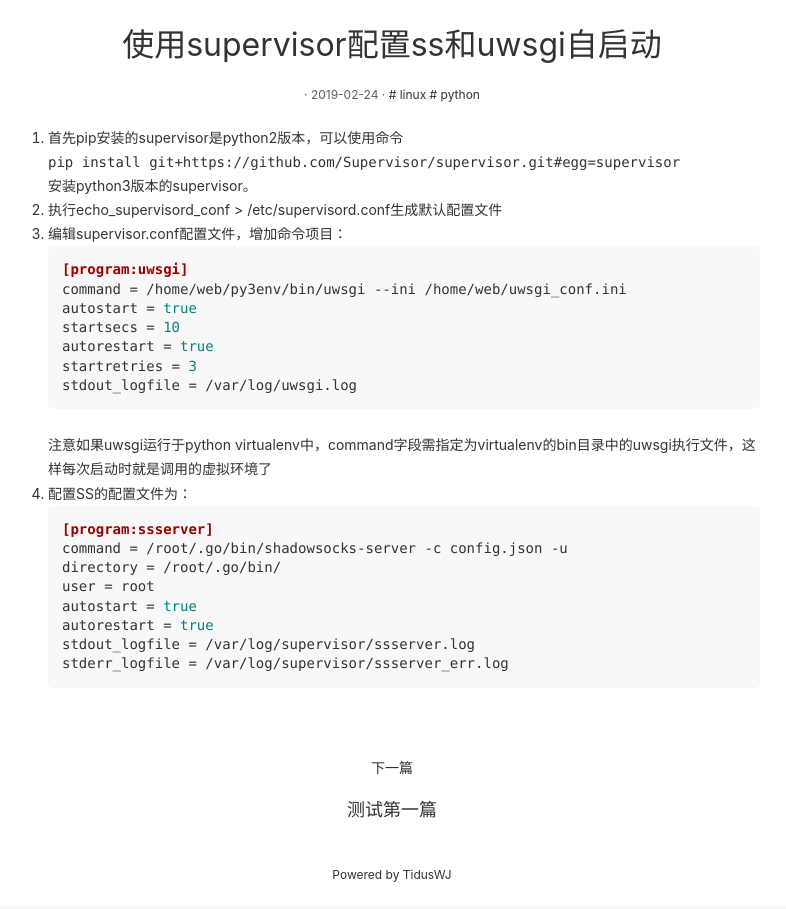
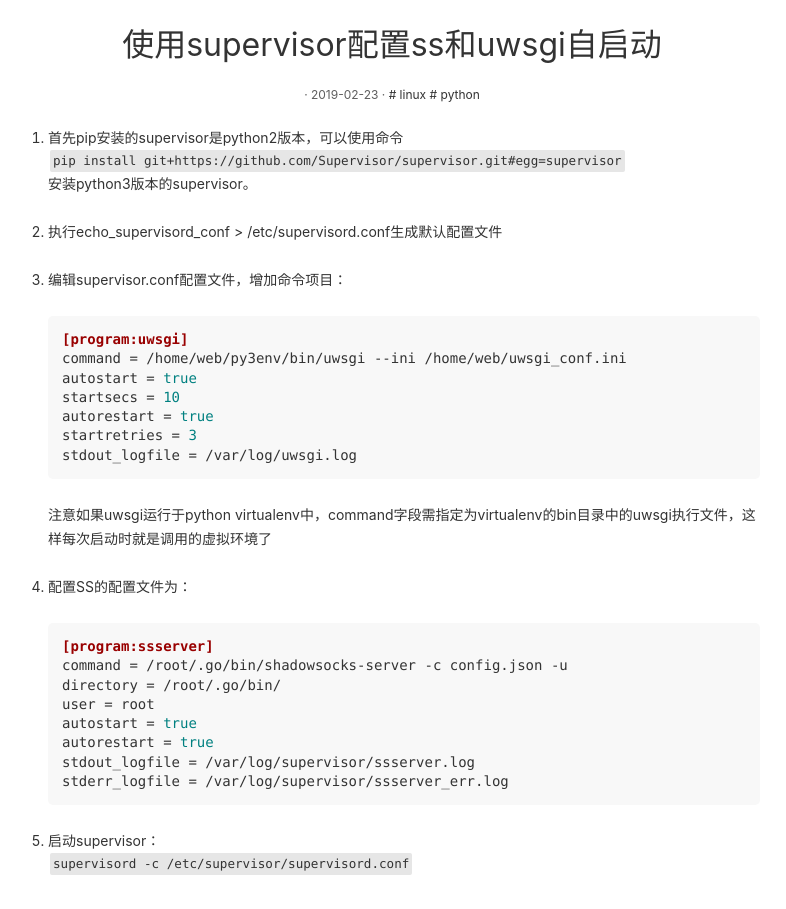
Before and after one commit to king3200/Blog, a plain HTML site: page post/shi-yong-supervisor-pei-zhi-ss-he-uwsgi-zi-qi-dong/index.html in a window 1280 px wide. Shown: the part 363-1272 px from the top of the page, without its empty margins (248-1034 px from the left). Drawn offline with nearby package versions, Linux system fonts and the light colour scheme.

Commit message:
update from hve: 2019-02-27 15:35:46

```diff
--- a/post/shi-yong-supervisor-pei-zhi-ss-he-uwsgi-zi-qi-dong/index.html
+++ b/post/shi-yong-supervisor-pei-zhi-ss-he-uwsgi-zi-qi-dong/index.html
@@ -68,7 +68,7 @@
             </h2>
             <div class="post-info">
               <time class="post-time">
-                · 2019-02-24 ·
+                · 2019-02-23 ·
               </time>
 
                 <a href="https://king3200.github.io/tag/rP1THuk6k" class="post-tags">
@@ -82,16 +82,21 @@
             </div>
             <div class="post-content">
               <ol>
-<li>首先pip安装的supervisor是python2版本，可以使用命令<br><code>pip install git+https://github.com/Supervisor/supervisor.git#egg=supervisor</code><br>安装python3版本的supervisor。</li>
-<li>执行echo_supervisord_conf &gt; /etc/supervisord.conf生成默认配置文件</li>
-<li>编辑supervisor.conf配置文件，增加命令项目：<pre><code>[program:uwsgi]
+<li><p>首先pip安装的supervisor是python2版本，可以使用命令<br><code>pip install git+https://github.com/Supervisor/supervisor.git#egg=supervisor</code><br>安装python3版本的supervisor。</p>
+</li>
+<li><p>执行echo_supervisord_conf &gt; /etc/supervisord.conf生成默认配置文件</p>
+</li>
+<li><p>编辑supervisor.conf配置文件，增加命令项目：</p>
+<pre><code>[program:uwsgi]
 command = /home/web/py3env/bin/uwsgi --ini /home/web/uwsgi_conf.ini
 autostart = true
 startsecs = 10
 autorestart = true
 startretries = 3
-stdout_logfile = /var/log/uwsgi.log</code></pre>注意如果uwsgi运行于python virtualenv中，command字段需指定为virtualenv的bin目录中的uwsgi执行文件，这样每次启动时就是调用的虚拟环境了</li>
-<li>配置SS的配置文件为：<pre><code>[program:ssserver]
+stdout_logfile = /var/log/uwsgi.log</code></pre><p>注意如果uwsgi运行于python virtualenv中，command字段需指定为virtualenv的bin目录中的uwsgi执行文件，这样每次启动时就是调用的虚拟环境了</p>
+</li>
+<li><p>配置SS的配置文件为：</p>
+<pre><code>[program:ssserver]
 command = /root/.go/bin/shadowsocks-server -c config.json -u
 directory = /root/.go/bin/
 user = root
@@ -99,6 +104,8 @@ autostart = true
 autorestart = true
 stdout_logfile = /var/log/supervisor/ssserver.log
 stderr_logfile = /var/log/supervisor/ssserver_err.log</code></pre></li>
+<li><p>启动supervisor：<br><code>supervisord -c /etc/supervisor/supervisord.conf</code></p>
+</li>
 </ol>
 
             </div>
```
Also changed, not shown: archives/index.html (+2 -2 lines), index.html (+2 -2 lines), post/ce-shi-di-yi-pian/index.html (+1 -1 lines), tag/P91P6QCUY/index.html (+1 -1 lines), tag/rP1THuk6k/index.html (+1 -1 lines), tag/yq_VU1hs0/index.html (+1 -1 lines).
